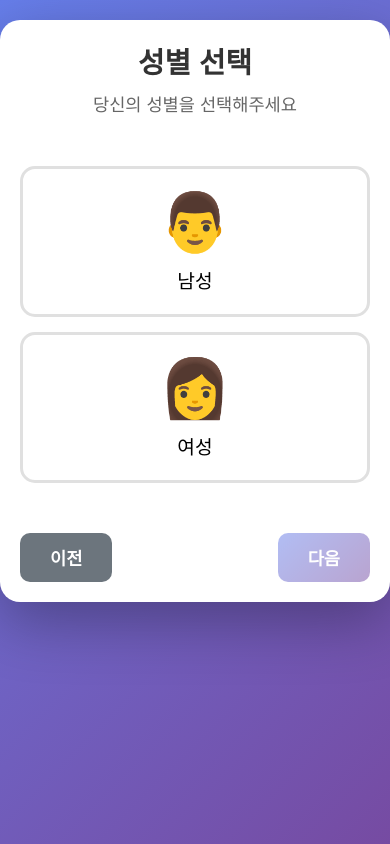
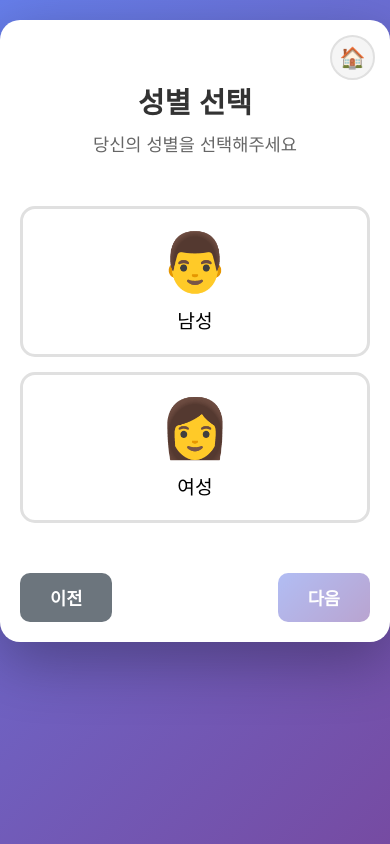
Before and after one commit to indie-craft-codes/teto-lab, a plain HTML site: page index.html in a window 390 px wide. Both pictures are taken after a click on the button "검사 시작하기". Drawn offline with nearby package versions, Linux system fonts and the light colour scheme.

Commit message:
Add files via upload

```diff
--- a/index.html
+++ b/index.html
@@ -40,6 +40,31 @@
             border-radius: 20px;
             padding: 40px;
             box-shadow: 0 20px 60px rgba(0, 0, 0, 0.3);
+            position: relative;
+        }
+
+        .home-btn {
+            position: absolute;
+            top: 20px;
+            right: 20px;
+            width: 50px;
+            height: 50px;
+            border-radius: 50%;
+            background: #f5f5f5;
+            border: 2px solid #e0e0e0;
+            cursor: pointer;
+            display: flex;
+            align-items: center;
+            justify-content: center;
+            font-size: 1.5em;
+            transition: all 0.3s ease;
+            z-index: 100;
+        }
+
+        .home-btn:hover {
+            background: linear-gradient(135deg, #667eea 0%, #764ba2 100%);
+            border-color: #667eea;
+            transform: scale(1.1);
         }
 
         h1 {
@@ -335,6 +360,15 @@
 
             .container {
                 padding: 20px;
+                padding-top: 60px;
+            }
+
+            .home-btn {
+                width: 45px;
+                height: 45px;
+                font-size: 1.3em;
+                top: 15px;
+                right: 15px;
             }
 
             h1 {
@@ -409,6 +443,7 @@
 
             <!-- 성별 선택 화면 -->
             <div v-if="currentStep === 'gender'">
+                <div class="home-btn" @click="goToHome" title="홈으로">🏠</div>
                 <h1>성별 선택</h1>
                 <p class="subtitle">당신의 성별을 선택해주세요</p>
 
@@ -433,6 +468,7 @@
 
             <!-- 질문 화면 -->
             <div v-if="currentStep === 'test'">
+                <div class="home-btn" @click="goToHome" title="홈으로">🏠</div>
                 <h1>테토-에겐 검사</h1>
 
                 <div class="progress-bar">
```
